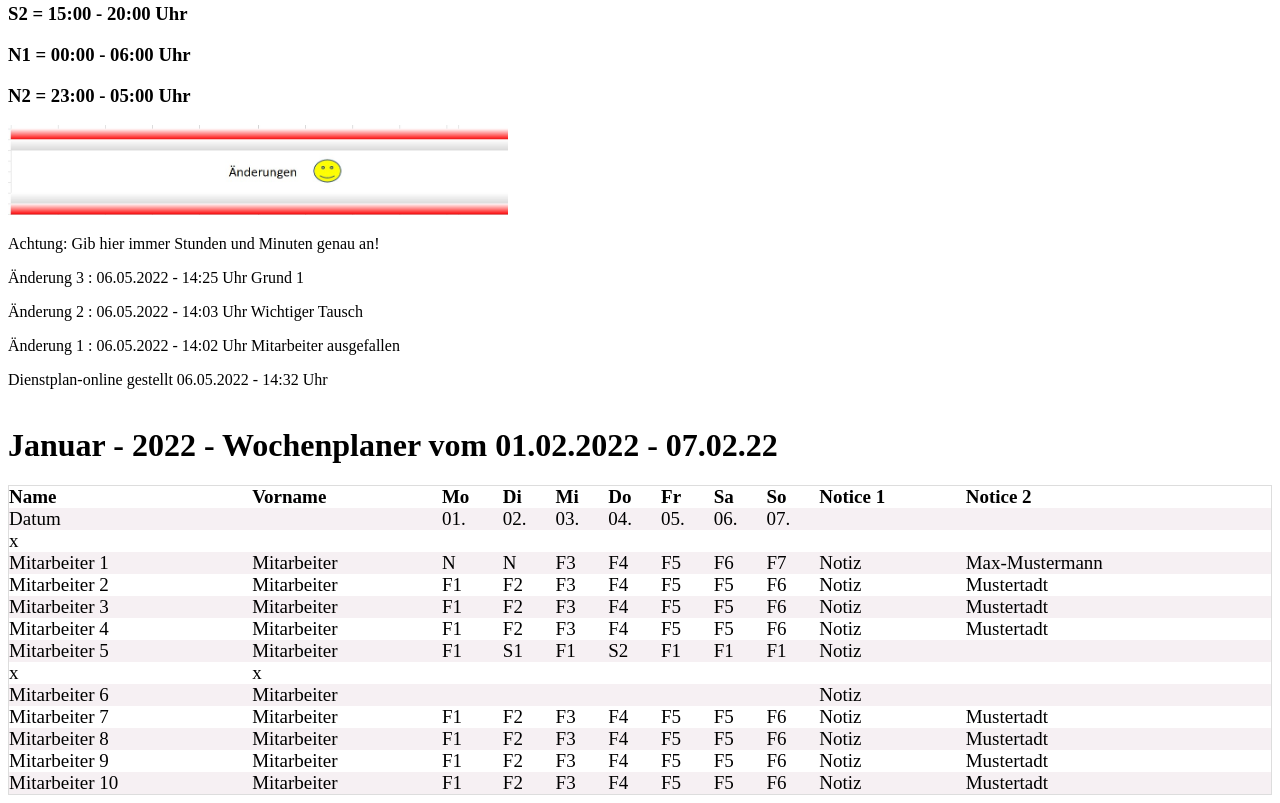
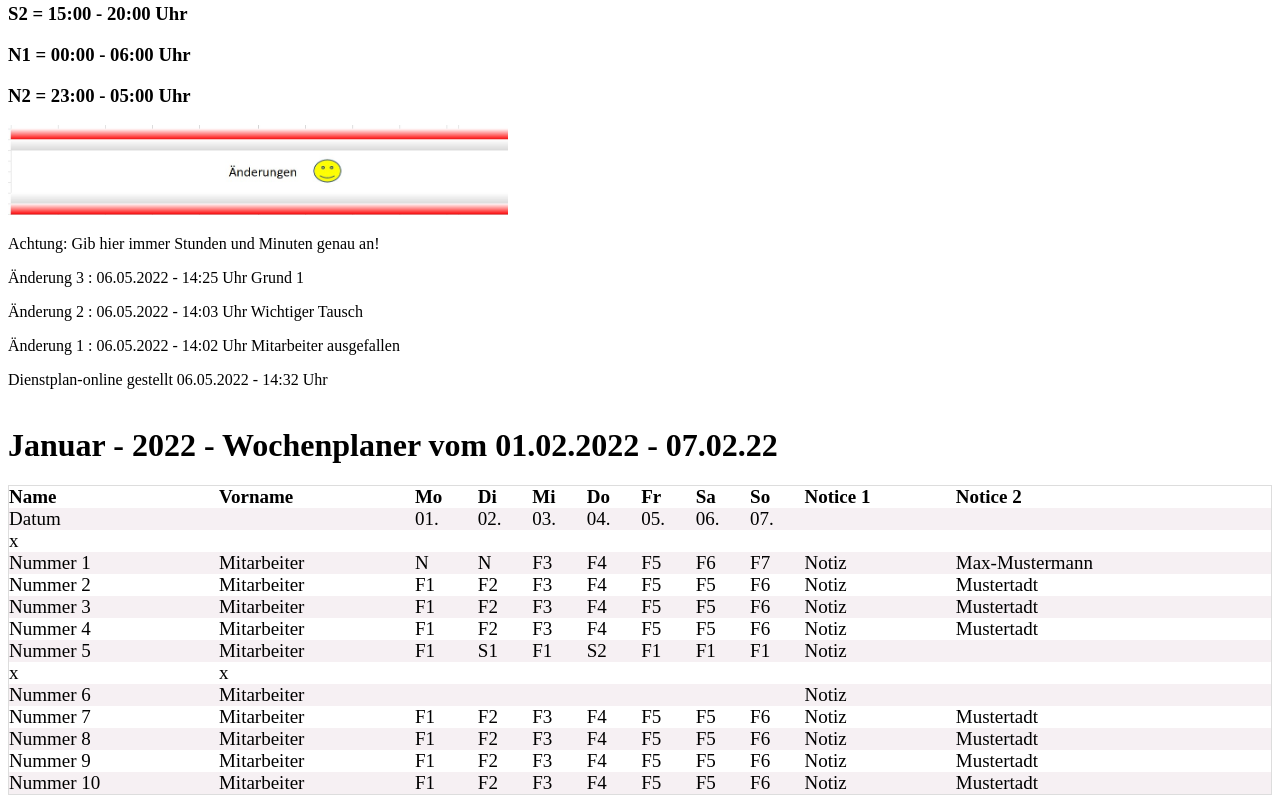
Before and after one commit to pascall100/zeitmaschine, a plain HTML site: page index.html in a window 1280 px wide. Shown: the part 440-1243 px from the top of the page. Drawn offline with Linux system fonts and the light colour scheme.

Commit message:
version 4.0
Mitarbeiter in Nummer-Text-Verwandelt

```diff
--- a/index.html
+++ b/index.html
@@ -87,7 +87,7 @@ tr:nth-child(even){background-color: #f6f0f3}
     <!--Mitarbeiter Nr. 1-->
     </tr>
     <tr>
-      <td>Mitarbeiter 1</td>
+      <td>Nummer 1</td>
       <td>Mitarbeiter </td>
       <td>N</td>
       <td>N</td>
@@ -102,7 +102,7 @@ tr:nth-child(even){background-color: #f6f0f3}
       <!--Mitarbeiter Nr. 2-->
     </tr>
     <tr>
-      <td>Mitarbeiter 2</td>
+      <td>Nummer 2</td>
       <td>Mitarbeiter </td>
       <td>F1</td>
       <td>F2</td>
@@ -122,7 +122,7 @@ tr:nth-child(even){background-color: #f6f0f3}
 <!--Mitarbeiter Nr. 3-->
     </tr>
     <tr>
-      <td>Mitarbeiter 3 </td>
+      <td>Nummer 3 </td>
       <td>Mitarbeiter </td>
       <td>F1</td>
       <td>F2</td>
@@ -137,7 +137,7 @@ tr:nth-child(even){background-color: #f6f0f3}
       <!--Mitarbeiter Nr. 4-->
     </tr>
     <tr>
-      <td>Mitarbeiter 4</td>
+      <td>Nummer 4</td>
       <td>Mitarbeiter </td>
       <td>F1</td>
       <td>F2</td>
@@ -152,7 +152,7 @@ tr:nth-child(even){background-color: #f6f0f3}
       <!--Mitarbeiter Nr. 5-->
     </tr>
     <tr>
-      <td>Mitarbeiter 5</td>
+      <td>Nummer 5</td>
       <td>Mitarbeiter</td>
       <td>F1</td>
       <td>S1</td>
@@ -182,7 +182,7 @@ tr:nth-child(even){background-color: #f6f0f3}
 
     </tr>
     <tr>
-      <td>Mitarbeiter 6 </td>
+      <td>Nummer 6 </td>
       <td>Mitarbeiter </td>
       <td></td>
       <td></td>
@@ -196,7 +196,7 @@ tr:nth-child(even){background-color: #f6f0f3}
       <!--Mitarbeiter Nr. 7-->
     </tr>
     <tr>
-      <td>Mitarbeiter 7 </td>
+      <td>Nummer 7 </td>
       <td>Mitarbeiter </td>
       <td>F1</td>
       <td>F2</td>
@@ -210,7 +210,7 @@ tr:nth-child(even){background-color: #f6f0f3}
       <!--Mitarbeiter Nr. 8-->
     </tr>
     <tr>
-      <td>Mitarbeiter 8 </td>
+      <td>Nummer 8 </td>
       <td>Mitarbeiter</td>
       <td>F1</td>
       <td>F2</td>
@@ -224,7 +224,7 @@ tr:nth-child(even){background-color: #f6f0f3}
       <!--Mitarbeiter Nr. 9-->
     </tr>
     <tr>
-      <td>Mitarbeiter 9 </td>
+      <td>Nummer 9 </td>
       <td>Mitarbeiter </td>
       <td>F1</td>
       <td>F2</td>
@@ -238,7 +238,7 @@ tr:nth-child(even){background-color: #f6f0f3}
       <!--Mitarbeiter Nr. 10-->
     </tr>
     <tr>
-      <td>Mitarbeiter 10 </td>
+      <td>Nummer 10 </td>
       <td>Mitarbeiter </td>
       <td>F1</td>
       <td>F2</td>
```
